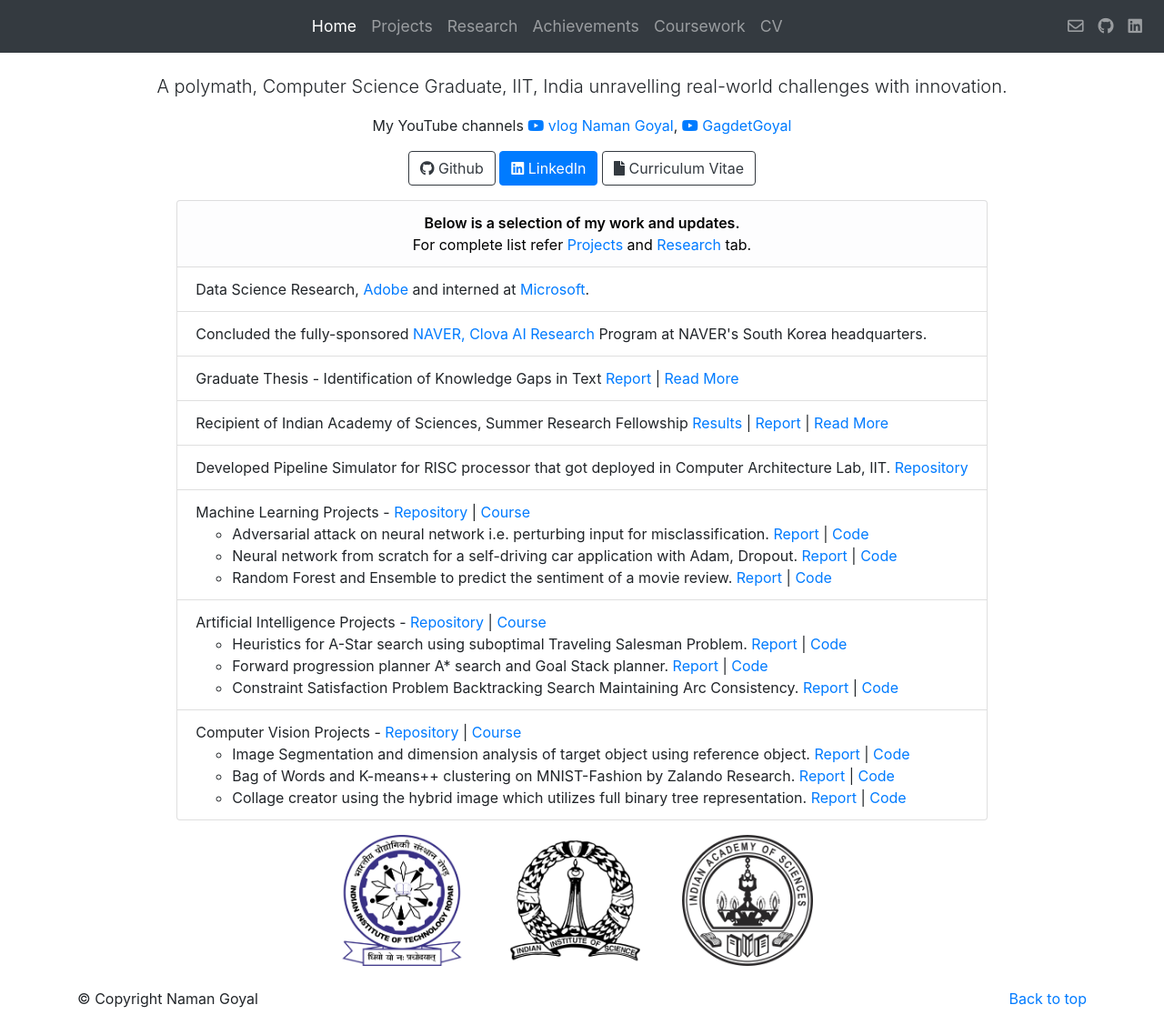
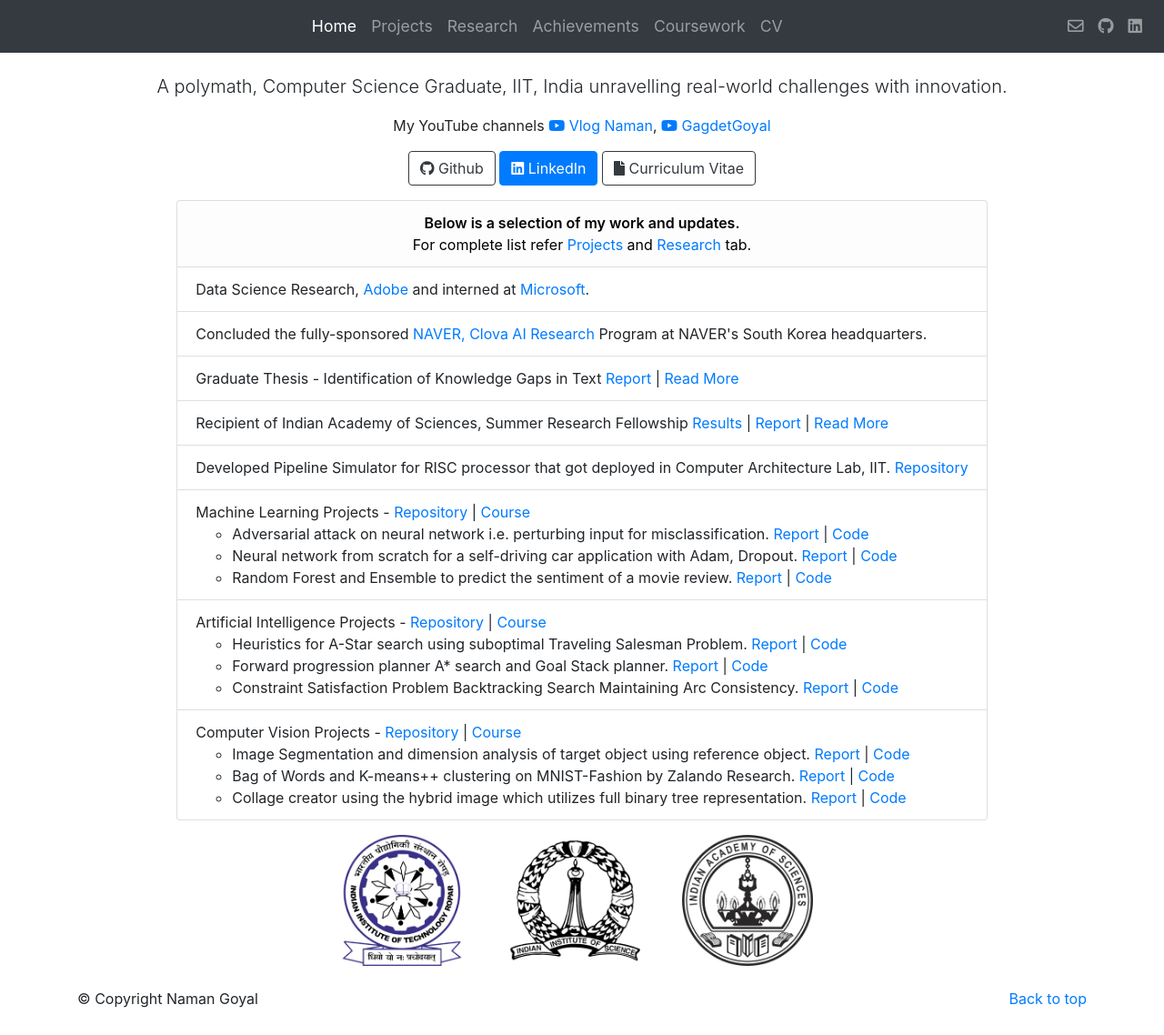
Before and after one commit to thenamangoyal/thenamangoyal.github.io, a Jekyll site: the page built from index.html, in a window 1280 px wide and 1138 px high. Shown: the whole window at 91% size. Built offline with Jekyll 4.4.1, drawn with Linux system fonts in a browser that asks for light colours; nearby versions of some CDN libraries.

Commit message:
Update index.html

```diff
--- a/index.html
+++ b/index.html
@@ -20,7 +20,7 @@ layout: bootstrap
             </p> -->
             <p class="text-center">
                 My YouTube channels <a href="http://youtube.com/namangoyal6" title="YouTube HomePage" target="_blank"><i
-                        class="fab fa-youtube"></i> vlog Naman Goyal</a>,
+                        class="fab fa-youtube"></i> Vlog Naman</a>,
                 <a href="https://www.youtube.com/channel/UC80ED7AC093Iy2d-Yn-VI6Q" title="Gadget Goyal"
                     target="_blank"><i class="fab fa-youtube"></i> GagdetGoyal</a>
             </p>
```
